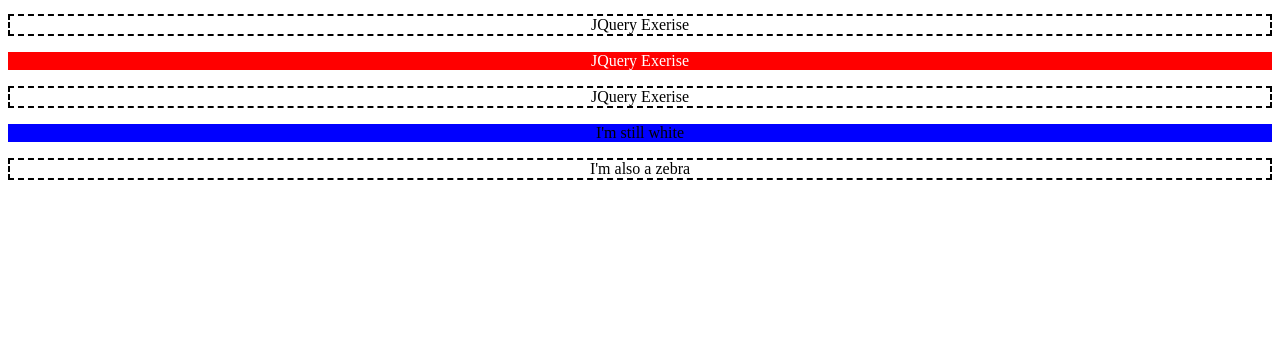
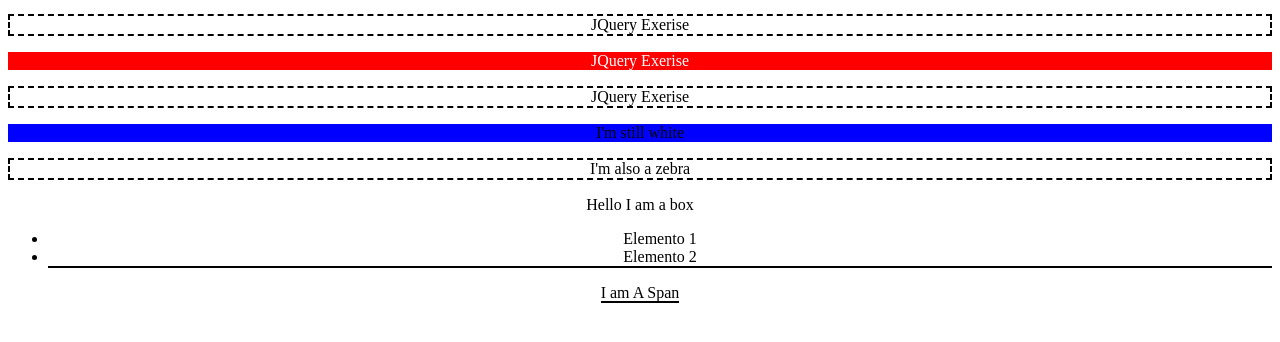
Before and after one commit to adrianjcorrea/JSRecap, a plain HTML site: page JQuery/index.html in a window 1280 px wide. Shown: the part 118-460 px from the top of the page. Drawn offline with Linux system fonts and the light colour scheme.

Commit message:
using find method in JQuery

```diff
--- a/JQuery/01-Selector.js
+++ b/JQuery/01-Selector.js
@@ -38,5 +38,11 @@ $(document).ready(function(){
 
   //Selecting by attribute
   $('[title="Facebook"]').css('background', '#ccc');
-  $('[title="Youtube"]').css('background', '#ADD8E6')
+  $('[title="Youtube"]').css('background', '#ADD8E6');
+
+  //Other selectors
+
+  //$('p, a').addClass('superior-margin');
+  var search = $("#caja").eq(0).parent().parent().parent().find('.underLine');
+  console.log(search);
 });
--- a/JQuery/index.html
+++ b/JQuery/index.html
@@ -15,6 +15,16 @@
           font-size: 30px;
 
       }
+
+      .superior-margin {
+        margin-top: 40px;
+        display: block;
+      }
+
+      .underLine {
+        border-bottom: 2px solid black;
+      }
+
     </style>
 
     <title>JQuery</title>
@@ -31,6 +41,13 @@
     <p  class="zebra">JQuery Exerise</p>
     <p id="blue" class="noBorder"> I'm still white</p>
     <p class="zebra"> I'm also a zebra</p>
-
+    <div id="caja">
+      <p>Hello I am a box</p>
+      <ul>
+        <li>Elemento 1</li>
+        <li class="underLine">Elemento 2</li>
+      </ul>
+      <span class="underLine">I am A Span</span>
+    </div>
 </body>
 </html>
```
